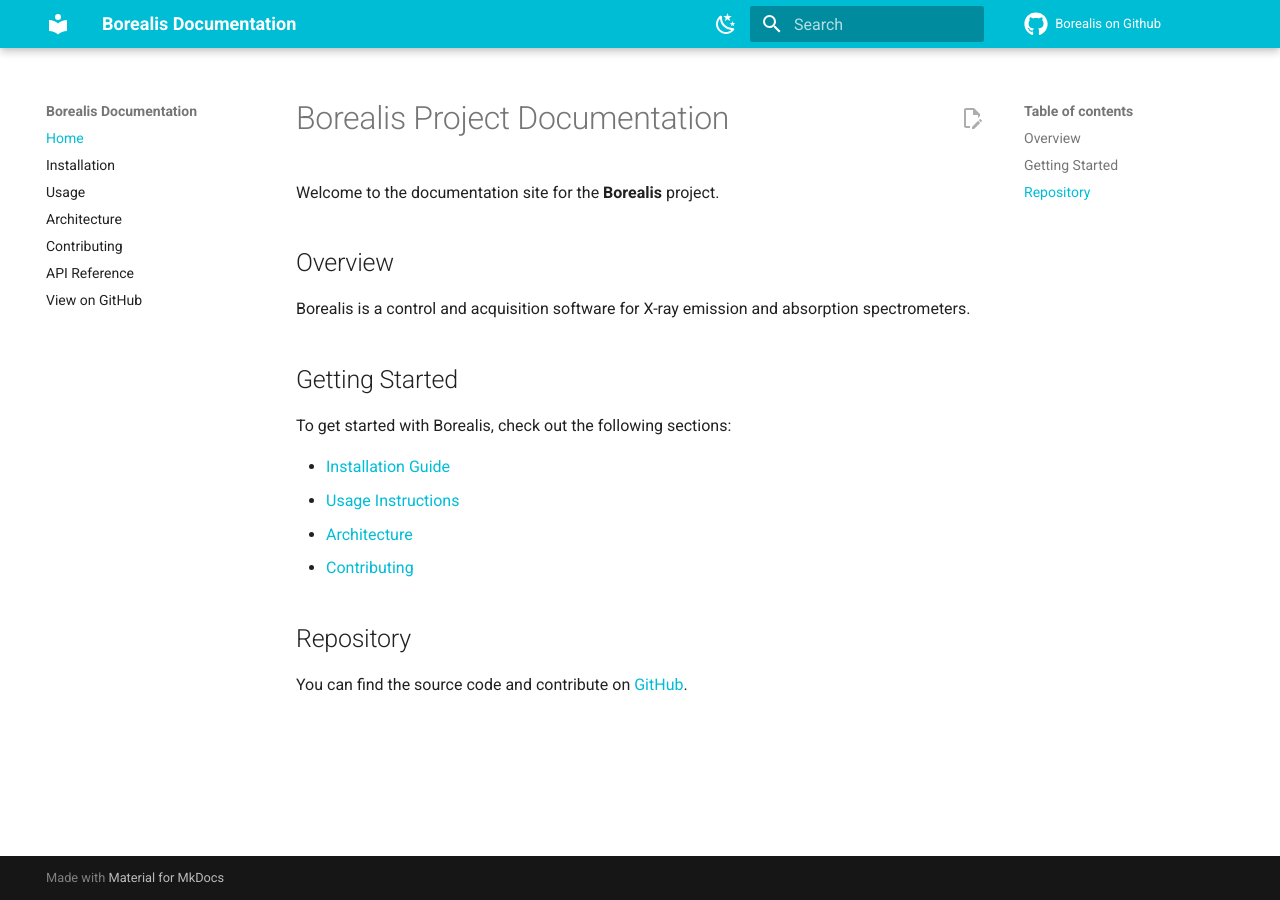
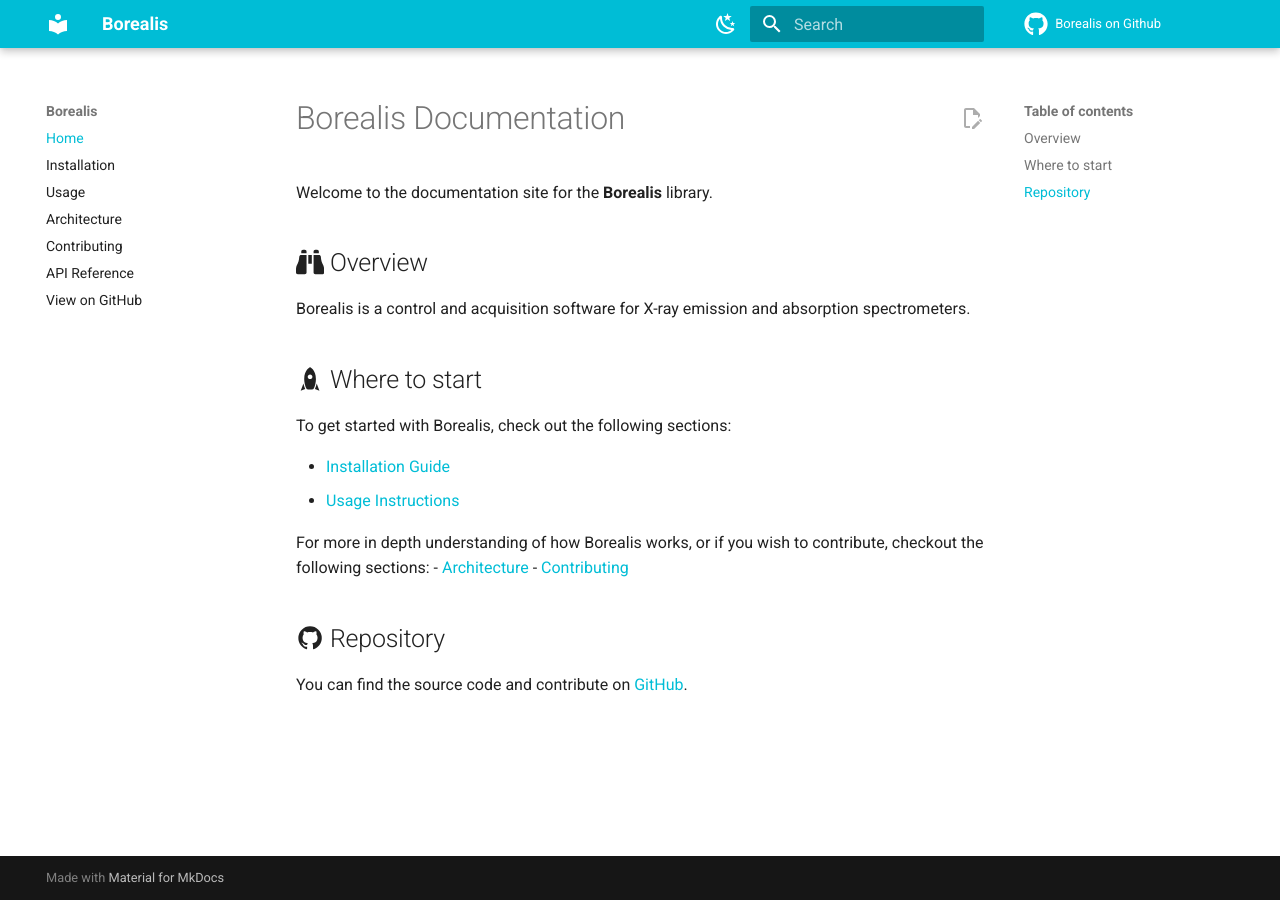
Before and after one commit to avancra/Borealis, an MkDocs documentation site: the page built from docs/index.md, in a window 1280 px wide. Built offline with MkDocs 1.6.1 and Material for MkDocs 9.7.7, drawn with Linux system fonts in a browser that asks for light colours; comment, search, counter and statistics services are not loaded.

Commit message:
Docs: update home

```diff
--- a/docs/index.md
+++ b/docs/index.md
@@ -1,21 +1,23 @@
-# Borealis Project Documentation
+# Borealis Documentation
 
-Welcome to the documentation site for the **Borealis** project.
+Welcome to the documentation site for the **Borealis** library.
 
-## Overview
+## :fontawesome-solid-binoculars: Overview
 
 Borealis is a control and acquisition software for X-ray emission and absorption
 spectrometers.
 
-## Getting Started
+## :material-rocket: Where to start
 
 To get started with Borealis, check out the following sections:
 
 - [Installation Guide](installation.md)
 - [Usage Instructions](usage.md)
+
+For more in depth understanding of how Borealis works, or if you wish to contribute, checkout the following sections:
 - [Architecture](architecture.md)
 - [Contributing](contributing.md)
 
-## Repository
+## :material-github: Repository
 
 You can find the source code and contribute on [GitHub](https://github.com/avancra/Borealis).
--- a/mkdocs.yml
+++ b/mkdocs.yml
@@ -1,4 +1,4 @@
-site_name: Borealis Documentation
+site_name: Borealis
 site_url: https://avancra.github.io/Borealis/
 docs_dir: docs
 repo_url: https://github.com/avancra/Borealis
@@ -34,6 +34,10 @@
 markdown_extensions:
   - pymdownx.arithmatex:
       generic: true
+  - attr_list
+  - pymdownx.emoji:
+      emoji_index: !!python/name:material.extensions.emoji.twemoji
+      emoji_generator: !!python/name:material.extensions.emoji.to_svg
 
 extra_javascript:
   - javascripts/config.js
```
Also changed, not shown: docs/contributing.md (+6 -6 lines).
